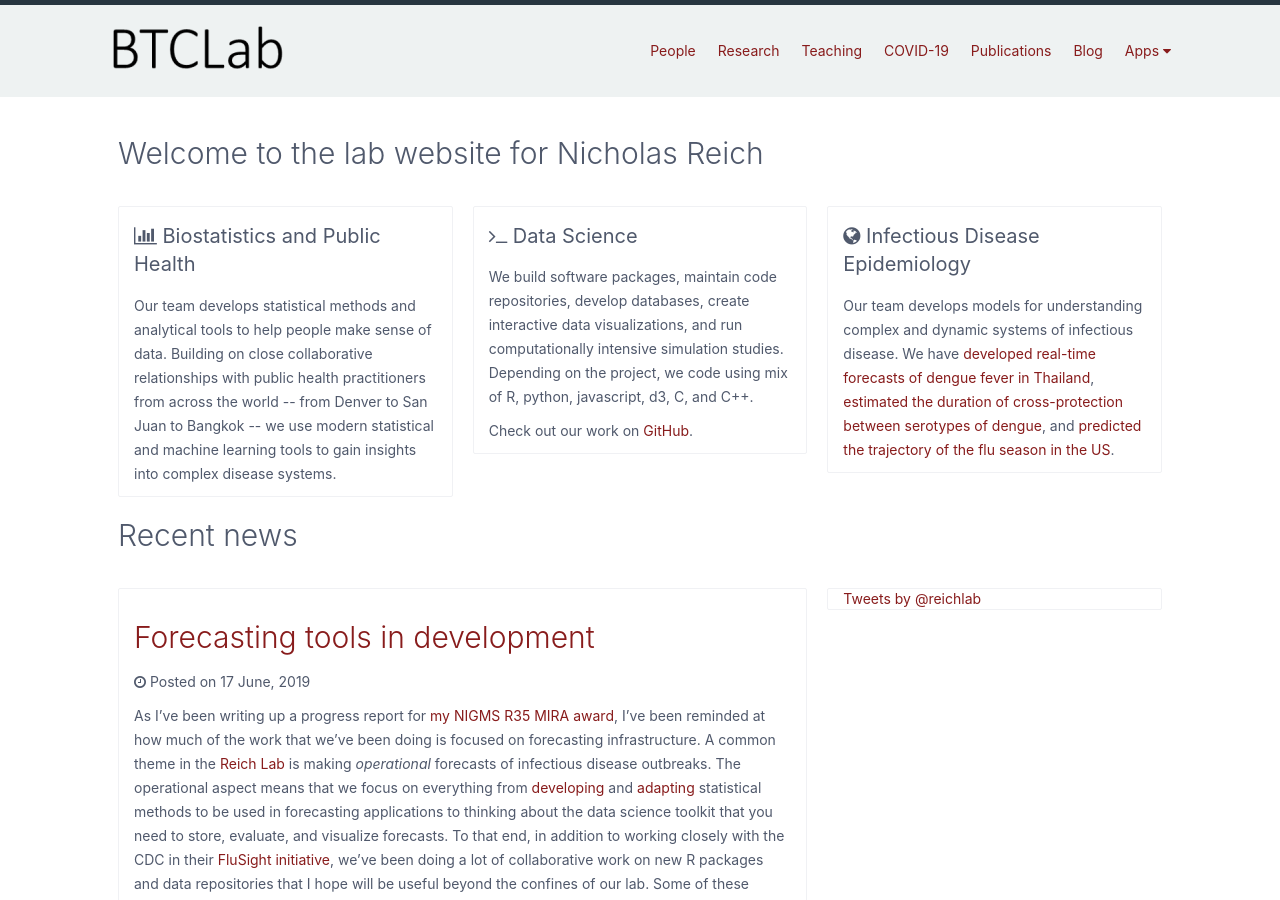
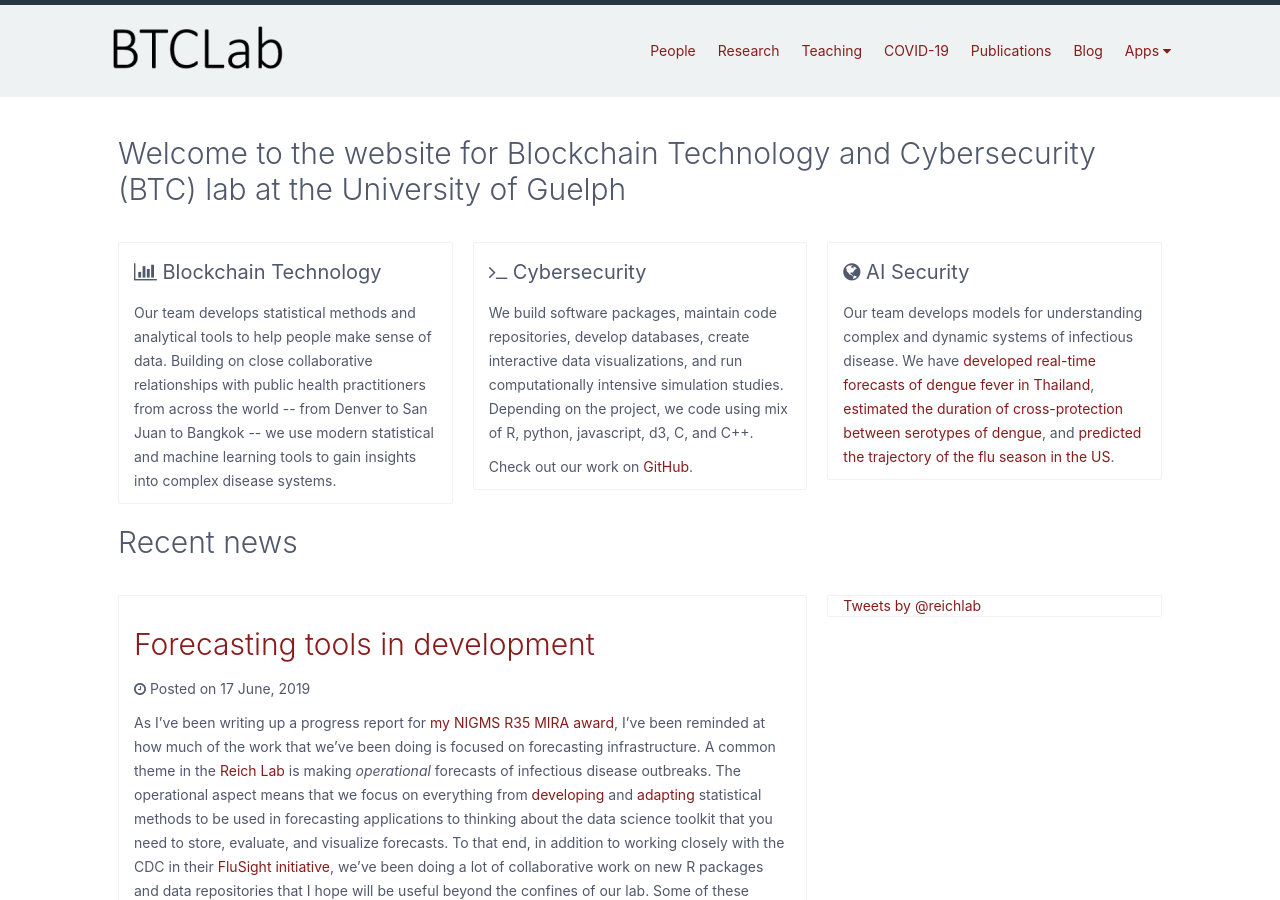
Before and after one commit to IgnisLi/IgnisLi.github.io, a Jekyll site: the page built from index.html, in a window 1280 px wide and 900 px high. Built offline with Jekyll 4.4.1, drawn with Linux system fonts in a browser that asks for light colours; nearby versions of some CDN libraries; comment, search, counter and statistics services are not loaded.

Commit message:
Update index.html

```diff
--- a/index.html
+++ b/index.html
@@ -7,7 +7,7 @@ layout: home
 <div class="columns">
   <div class="column col-12">
     <h3>
-      Welcome to the lab website for Nicholas Reich
+      Welcome to the website for Blockchain Technology and Cybersecurity (BTC) lab at the University of Guelph
     </h3>
   </div>
 </div>
@@ -15,7 +15,7 @@ layout: home
   <div class="column col-4 col-md-12">
     <div class="panel">
       <div class="panel-header">
-        <div class="panel-title"><i class="fa fa-bar-chart"></i> Biostatistics and Public Health</div>
+        <div class="panel-title"><i class="fa fa-bar-chart"></i> Blockchain Technology</div>
       </div>
       <div class="panel-body">
         <p>
@@ -31,7 +31,7 @@ layout: home
   <div class="column col-4 col-md-12">
     <div class="panel">
       <div class="panel-header">
-        <div class="panel-title"><i class="fa fa-terminal"></i> Data Science</div>
+        <div class="panel-title"><i class="fa fa-terminal"></i> Cybersecurity</div>
       </div>
       <div class="panel-body">
         <p>
@@ -40,7 +40,7 @@ layout: home
           computationally intensive simulation studies. Depending on the project, we code using mix of R, python, javascript, d3, C, and C++.
         </p>
         <p>
-          Check out our work on <a href="https://github.com/reichlab">GitHub</a>.
+          Check out our work on <a href="https://github.com/btcguelph">GitHub</a>.
         </p>
       </div>
     </div>
@@ -48,7 +48,7 @@ layout: home
   <div class="column col-4 col-md-12">
     <div class="panel">
       <div class="panel-header">
-        <div class="panel-title"><i class="fa fa-globe"></i> Infectious Disease Epidemiology</div>
+        <div class="panel-title"><i class="fa fa-globe"></i> AI Security</div>
       </div>
       <div class="panel-body">
         <p>
```
